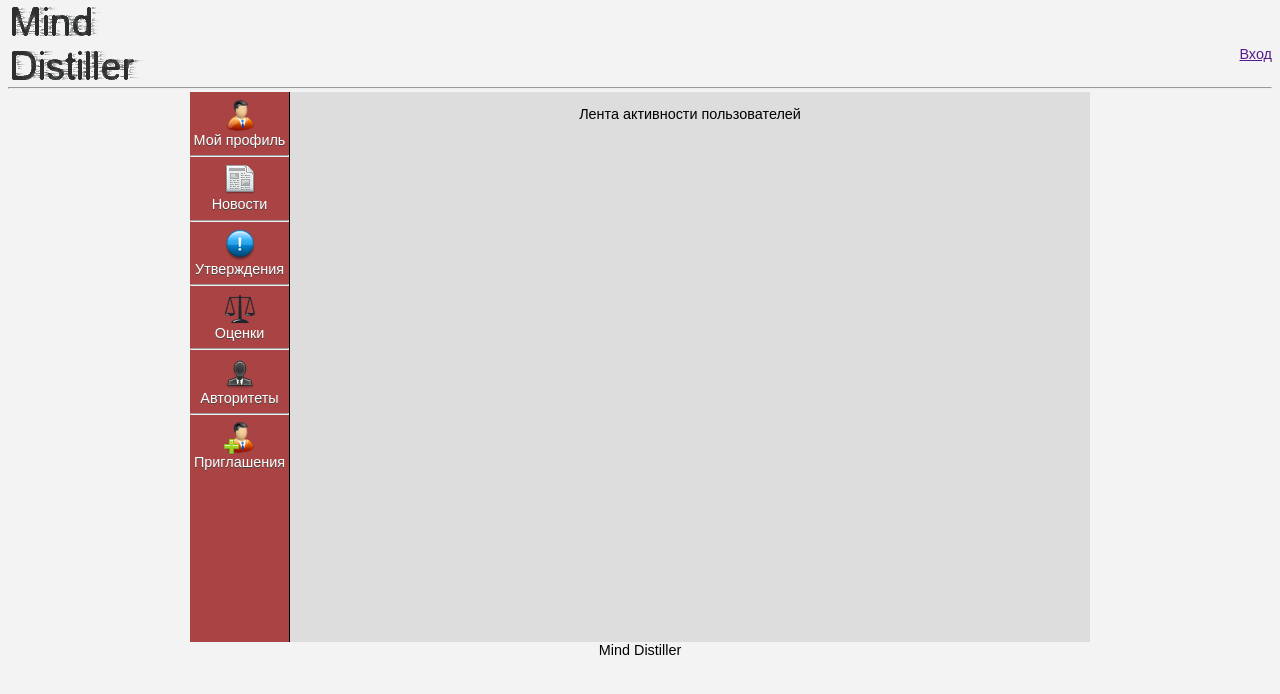
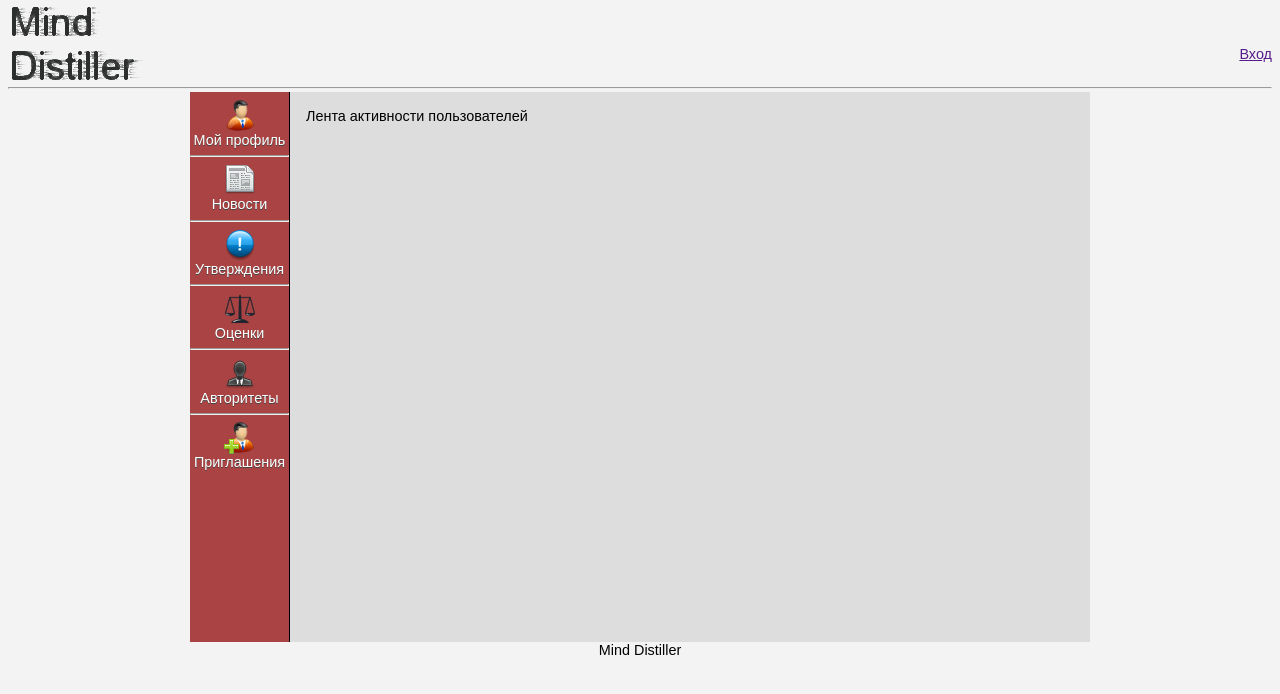
Before and after one commit to Egor3f/mind_distiller, a PHP site: template views/main.html.php in a window 1280 px wide. Shown: the top 694 px of the page. Run offline with PHP 8.4, Linux system fonts and the light colour scheme; the template is opened without the code that fills it, so the values that code supplies are empty.

Commit message:
Выравнивание текста в параграфах в контейнере

```diff
--- a/css/layout.css
+++ b/css/layout.css
@@ -74,7 +74,12 @@ body
 	width: 800px;
 	height: 100%;
 	overflow: auto;
-	text-align: center;
+}
+
+#container p
+{
+	text-align: left;
+	margin: 2%;
 }
 
 #menu ul
```
